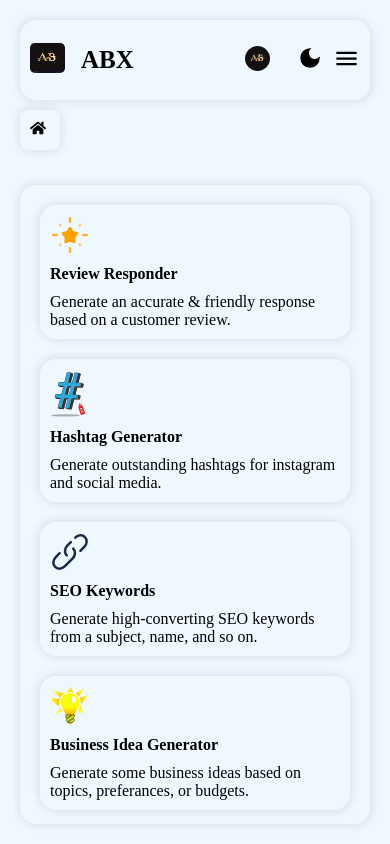
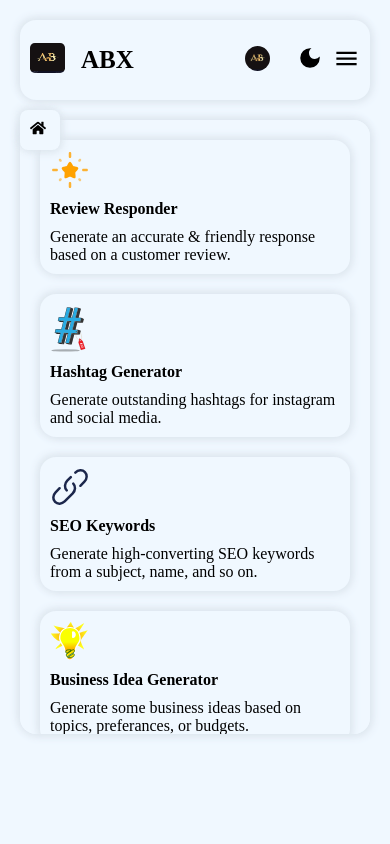
Before and after one commit to The-Abhishek1/ABX, a React (Vite) app in the folder ABX/: page / in a window 390 px wide. Built offline with nearby package versions, Linux system fonts and the light colour scheme.

Commit message:
Made Responsive

```diff
--- a/ABX/src/Components/Template/Template.module.css
+++ b/ABX/src/Components/Template/Template.module.css
@@ -10,12 +10,12 @@
   background-color: aliceblue;
   padding: 20px;
   display: grid;
-  grid-template-columns: 1fr 1fr 1fr 1fr;
-  grid-template-rows: 1fr 1fr 1fr 1fr 1fr;
+  grid-template-columns: 1fr 1fr 1fr 1fr 1fr;
+  grid-template-rows: 1fr 1fr 1fr 1fr 1fr 1fr 1fr 1fr 1fr;
   gap: 20px;
 }
 .header {
-  grid-column: 1/6;
+  grid-column: 1/9;
   height: 80px;
   padding: 10px;
   box-shadow: 2px 2px 10px rgb(220, 229, 237), -2px -2px 10px rgb(220, 229, 237);
@@ -26,15 +26,15 @@
   justify-content: center;
 }
 .navbar {
-  grid-row: 2/6;
+  grid-row: 2/9;
   width: 300px;
   box-shadow: 2px 2px 10px rgb(220, 229, 237), -2px -2px 10px rgb(220, 229, 237);
   background-color: aliceblue;
   border-radius: 1rem;
 }
 .chat {
-  grid-column: 2/6;
-  grid-row: 2/6;
+  grid-column: 2/9;
+  grid-row: 2/9;
   box-shadow: 2px 2px 10px rgb(220, 229, 237), -2px -2px 10px rgb(220, 229, 237);
   background-color: aliceblue;
   border-radius: 1rem;
@@ -50,7 +50,7 @@
     display: none;
   }
   .chat {
-    grid-column: 1/6;
+    grid-column: 1/9;
   }
   .menusidebar {
     display: block;
@@ -73,3 +73,9 @@
     margin-left: 20px;
   }
 }
+@media screen and (min-width: 1500px) {
+  .whole {
+    grid-template-columns: 1fr 1fr 1fr 1fr 1fr 1fr;
+    grid-template-rows: 1fr 1fr 1fr 1fr 1fr 1fr 1fr 1fr;
+  }
+}
```
